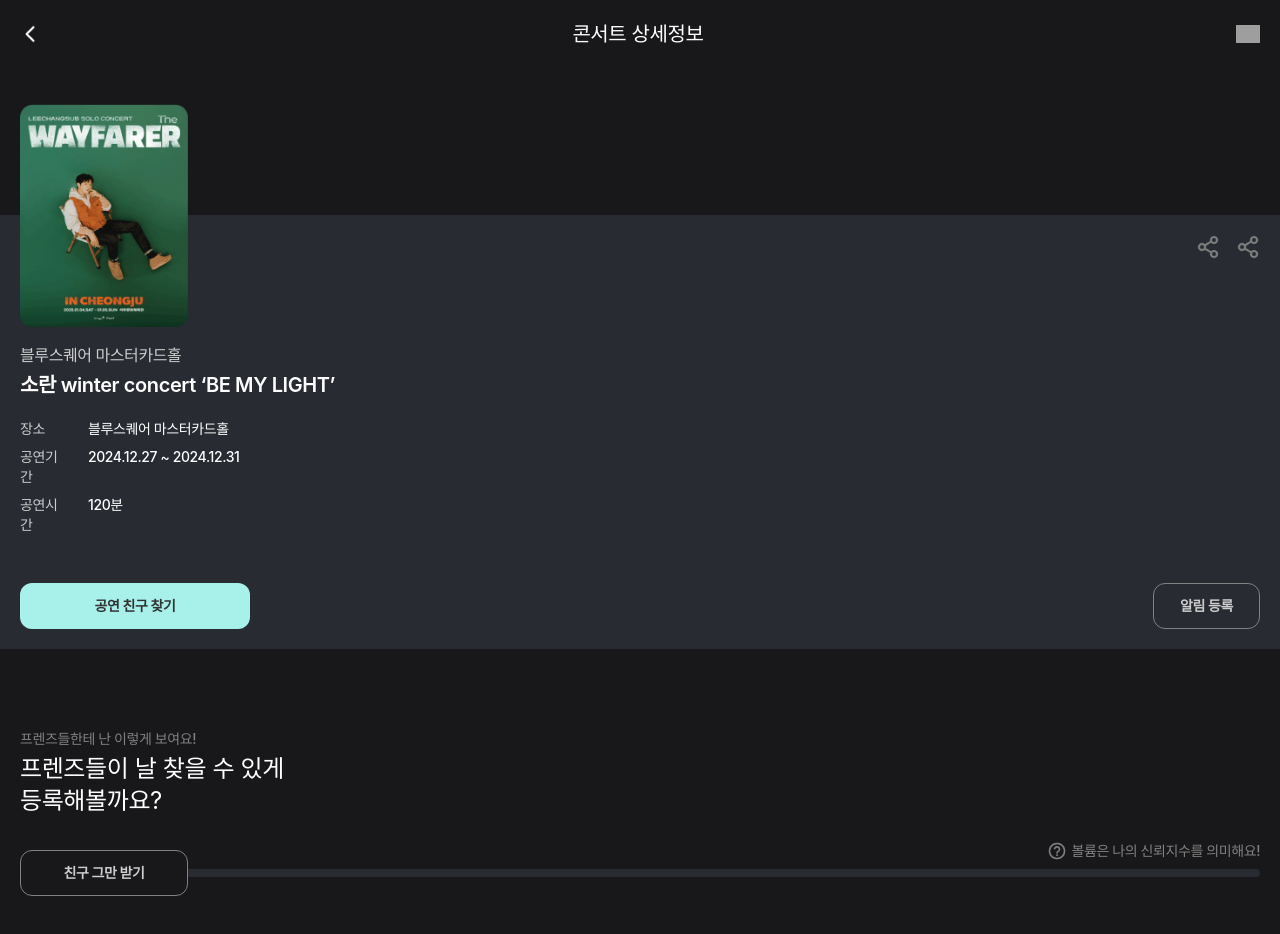
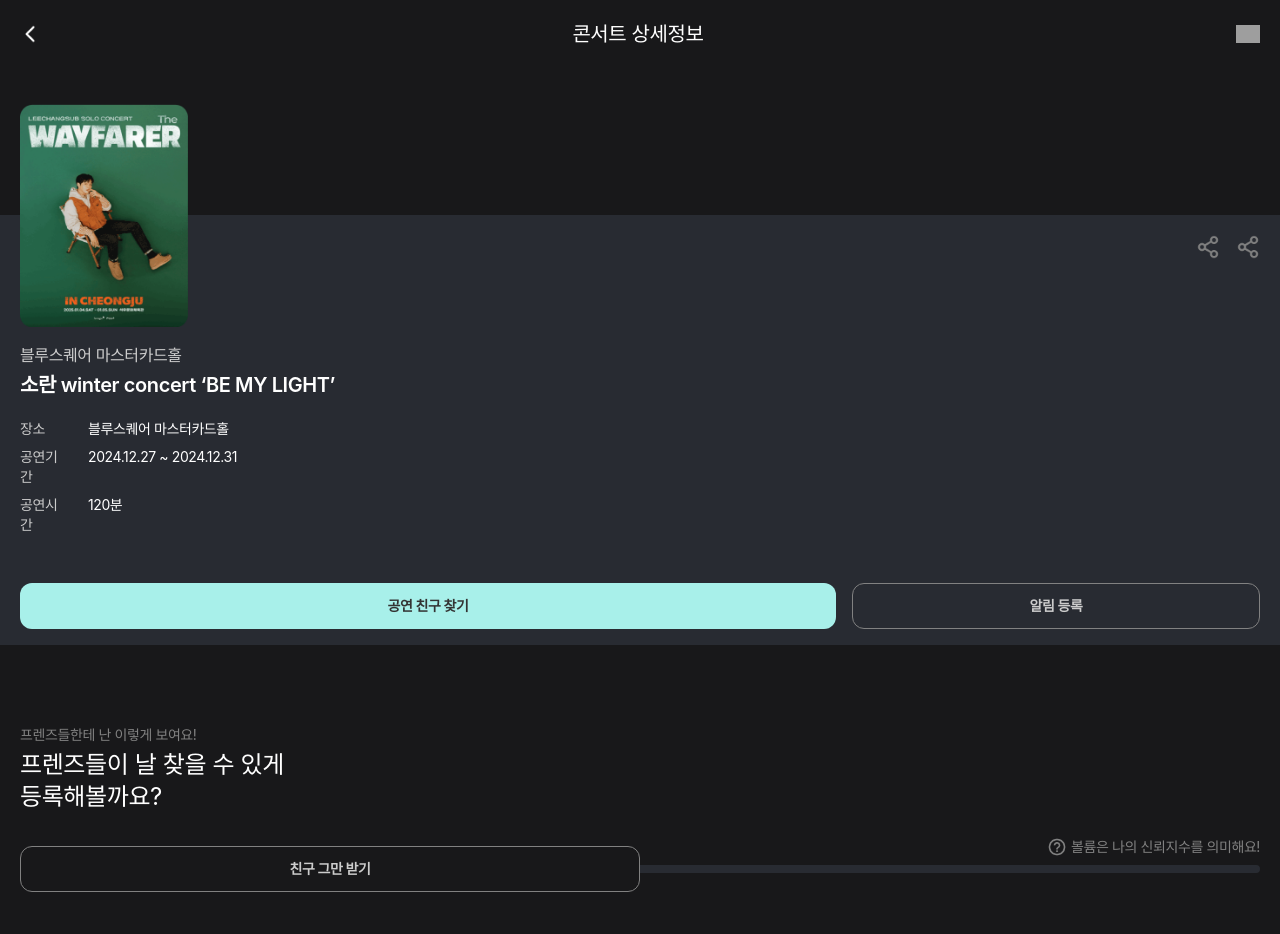
Before and after one commit to Fest-Friends/frontend, a Next.js app: page /concert/1 in a window 1280 px wide. Shown: the top 934 px of the page. Built offline with nearby package versions, Linux system fonts and the light colour scheme; grey boxes are pictures that could not be loaded.

Commit message:
refactor: 콘서트 상세 페이지 CSS 수정

```diff
--- a/src/app/(afterLogin)/concert/[id]/page.tsx
+++ b/src/app/(afterLogin)/concert/[id]/page.tsx
@@ -9,24 +9,25 @@ export default async function Page({ params }: { params: { id: string } }) {
   return (
     <div className="mb-40 mt-[147px]">
       <ConcertDetailInfo />
-      <div className="mt-20 w-full flex-col px-5">
-        <p className="text-textPlaceholder mb-1 text-sm font-medium">
-          프렌즈들한테 난 이렇게 보여요!
-        </p>
-        <p className="mb-6 text-2xl font-normal text-text">
-          프렌즈들이 날 찾을 수 있게
-          <br />
-          등록해볼까요?
-        </p>
-        <div className="mb-2 flex w-full justify-end">
+      <div className="flex w-full flex-col px-5 py-20">
+        <div className='flex flex-col gap-1'>
+          <p className="text-textPlaceholder text-sm">프렌즈들한테 난 이렇게 보여요!</p>
+          <p className="text-white text-2xl">
+            프렌즈들이 날 찾을 수 있게
+            <br />
+            등록해볼까요?
+          </p>
+        </div>
+
+        <div className="mt-6 mb-2 flex w-full justify-end items-center gap-1">
           <Image
-            className="mr-1 flex-shrink-0"
+            className="flex-shrink-0"
             width={20}
             height={20}
             src="/image/help.png"
             alt="help"
           />
-          <p className="text-textPlaceholder text-sm font-medium">
+          <p className="text-textPlaceholder text-sm">
             볼륨은 나의 신뢰지수를 의미해요!
           </p>
         </div>
--- a/src/app/(afterLogin)/concert/_component/ConcertDetailInfo.tsx
+++ b/src/app/(afterLogin)/concert/_component/ConcertDetailInfo.tsx
@@ -5,7 +5,7 @@ import InfoItem from './InfoItem';
 
 const ConcertDetailInfo = () => {
   return (
-    <div className="relative h-fit w-full bg-areaBg pb-5">
+    <div className="relative h-fit w-full bg-areaBg">
       <Image
         width={168}
         height={222}
@@ -13,9 +13,9 @@ const ConcertDetailInfo = () => {
         alt="포스터"
         className="absolute left-5 top-[-111px] rounded-lg object-cover"
       />
-      <div className="flex justify-end p-5">
+      <div className="flex justify-end p-5 gap-4">
         <Image
-          className="mr-4 flex-shrink-0"
+          className="flex-shrink-0"
           width={24}
           height={24}
           src="/image/share.png"
@@ -29,17 +29,19 @@ const ConcertDetailInfo = () => {
           alt="좋아요"
         />
       </div>
-      <div className="mx-5">
-        <p className="mb-1 mt-16 text-base font-medium text-textLess">블루스퀘어 마스터카드홀</p>
-        <p className="text-xl font-semibold text-text">소란 winter concert ‘BE MY LIGHT’</p>
-        <div className="mt-5 grid gap-2">
+      <div className="px-5 pt-16 pb-4">
+        <div className='flex flex-col gap-1'>
+          <p className="text-base text-textLess">블루스퀘어 마스터카드홀</p>
+          <p className="text-xl font-semibold text-white">소란 winter concert ‘BE MY LIGHT’</p>
+        </div>
+        <div className="grid gap-2 mt-5 mb-12 ">
           <InfoItem title="장소" content="블루스퀘어 마스터카드홀" />
           <InfoItem title="공연기간" content="2024.12.27 ~ 2024.12.31" />
           <InfoItem title="공연시간" content="120분" />
         </div>
-        <div className="mt-12 flex justify-between">
-          <Button text="공연 친구 찾기" width="230px" />
-          <Button text="알림 등록" width="107px" color={false} bgColor="areaBg" />
+        <div className="flex justify-between gap-4">
+          <Button text="공연 친구 찾기" width="66%"/>
+          <Button text="알림 등록" width="33%" color={false} bgColor="areaBg" />
         </div>
       </div>
     </div>
--- a/src/app/(afterLogin)/concert/_component/InfoItem.tsx
+++ b/src/app/(afterLogin)/concert/_component/InfoItem.tsx
@@ -8,8 +8,8 @@ interface InfoItemProps {
 const InfoItem = ({ title, content }: InfoItemProps) => {
   return (
     <div className="flex">
-      <p className="mr-5 w-12 text-sm font-medium text-textLess">{title}</p>
-      <p className="text-sm font-medium text-text">{content}</p>
+      <p className="mr-5 w-12 text-sm text-textLess">{title}</p>
+      <p className="text-sm text-white">{content}</p>
     </div>
   );
 };
--- a/src/app/(afterLogin)/concert/_component/SearchFriendsToggle.tsx
+++ b/src/app/(afterLogin)/concert/_component/SearchFriendsToggle.tsx
@@ -9,16 +9,16 @@ const SearchFriendsToggle = () => {
     setFriendsOn(!friendsOn);
   };
   return (
-    <div className="relative h-2 w-full rounded-[50px] bg-areaBg">
+    <div className="relative h-2 w-full rounded-full bg-areaBg">
       <Button
         style={{
           position: 'absolute',
           top: '50%',
           transform: 'translateY(-50%)',
-          left: `${friendsOn ? 'calc(100% - 168px)' : '0'}`,
-          transition: '0.7s',
+          left: `${friendsOn ? '50%' : '0'}`,
+          transition: '0.3s',
         }}
-        width="168px"
+        width="50%"
         text={friendsOn ? '친구 모집 하기' : '친구 그만 받기'}
         color={friendsOn}
         bgColor="bg"
```
